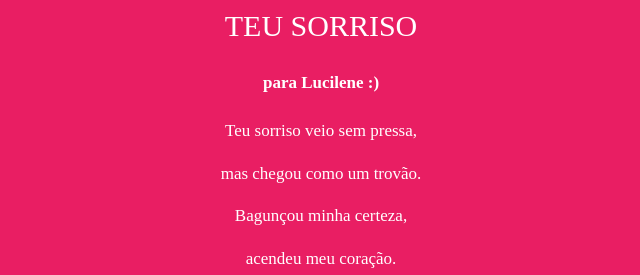
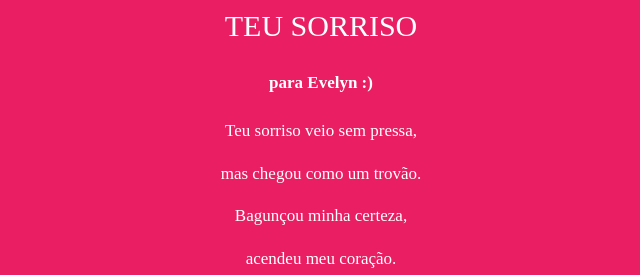
Before and after one commit to arthwrjf/1o1o1o1o1, a plain HTML site: page index.html in a window 1280 px wide. Shown: the part 288-563 px from the top of the page, 319-959 px from the left. Drawn offline with Linux system fonts and the light colour scheme.

Commit message:
Update index.html

```diff
--- a/index.html
+++ b/index.html
@@ -88,7 +88,7 @@
                 <div class="top-border"></div>
                 <img src="img/1fab3.svg" class="ring">
                 <h3>Teu Sorriso</h3>
-                <h4>para Lucilene :)</h4>
+                <h4>para Evelyn :)</h4>
                 <p>Teu sorriso veio sem pressa,</p>
                 <p>mas chegou como um trovão.</p>
                 <p>Bagunçou minha certeza,</p>
```
